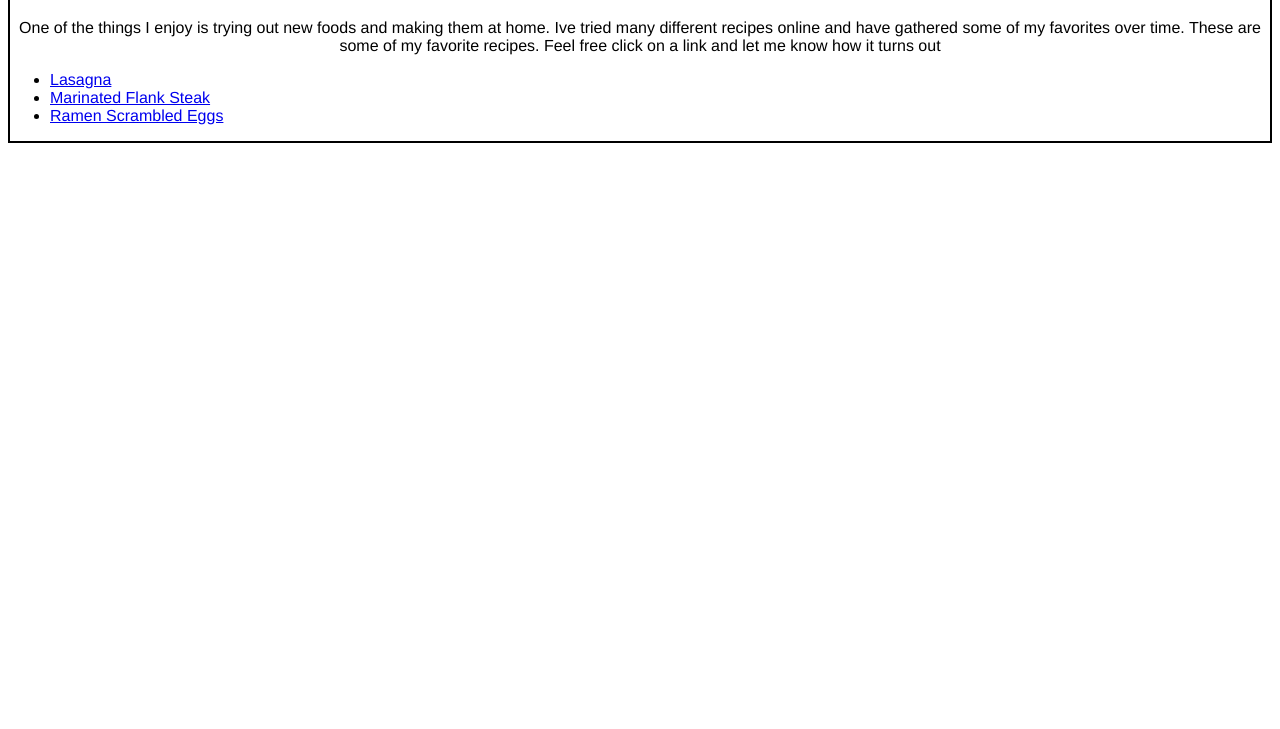
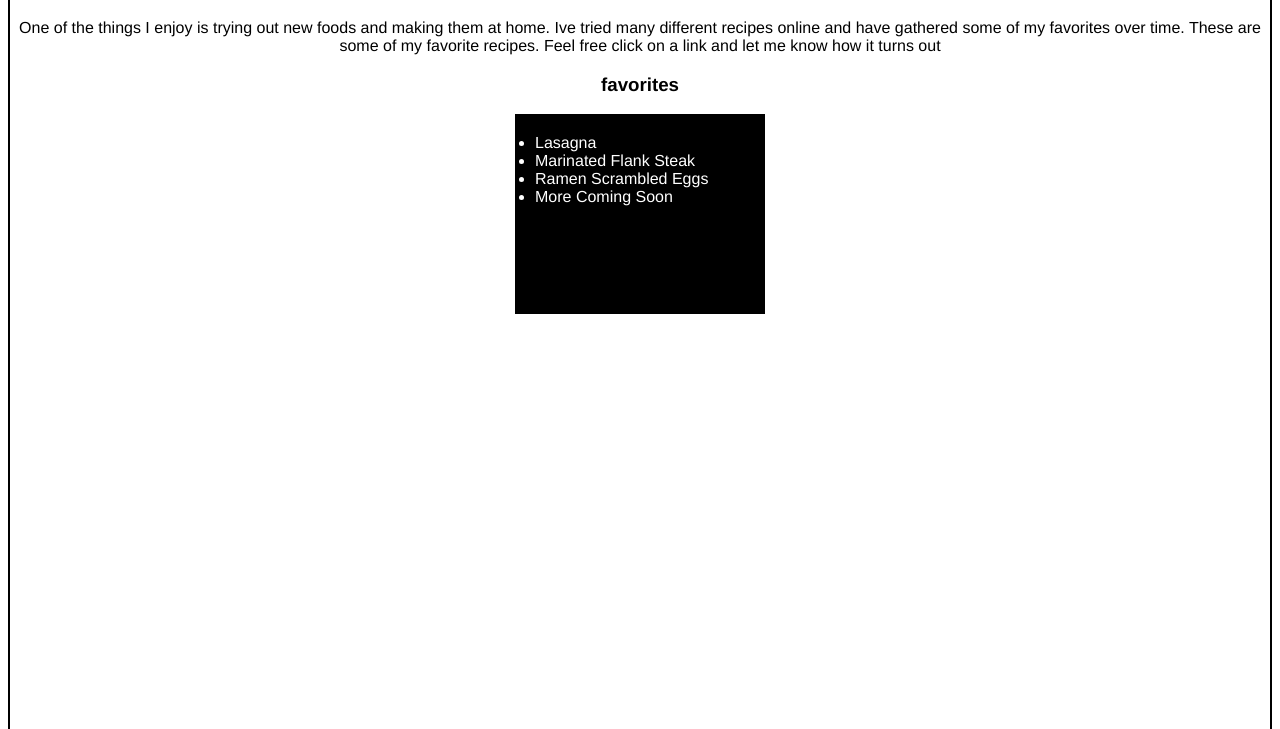
Before and after one commit to jts1112/odin-recipes, a plain HTML site: page index.html in a window 1280 px wide. Shown: the part 71-800 px from the top of the page. Drawn offline with Linux system fonts and the light colour scheme.

Commit message:
Add styling to index.html

```diff
--- a/index.html
+++ b/index.html
@@ -10,7 +10,9 @@
     <h1>Jack Recipes</h1>
     <p>One of the things I enjoy is trying out new foods and making them at home. Ive tried many different recipes online and have
         gathered some of my favorites over time. These are some of my favorite recipes. Feel free click on a link and let me know how it turns out</p>
-    <ul>
+    <h3>favorites</h3>
+    <div class="favorites"></div>
+        <ul class="recipes">
             <li>
                 <a href="recipes/lasagna.html">Lasagna</a>
             </li>
@@ -20,6 +22,10 @@
             <li>
                 <a href="recipes/ramen.html">Ramen Scrambled Eggs</a>
             </li>
+            <li>
+                More Coming Soon
+            </li>
         </ul>
+    </div>
 </body>
 </html>
--- a/styles.css
+++ b/styles.css
@@ -1,11 +1,39 @@
+* {
+    box-sizing: border-box;
+}
+
 body{
     border-color: black;
     border-style: solid;
     border-width: 2px;
     text-align: center;
     font-family: 'Franklin Gothic Medium', 'Arial Narrow', Arial, sans-serif;
+    height: 2000px;
 }
 
 li {
     text-align: left;
 }
+
+.favorites {
+    background-color: aqua;
+}
+
+.recipes {
+    background-color: black;
+    color: white;
+    width: 250px;
+    height: 200px;
+    padding: 20px 20px;
+    margin: 0 auto;
+}
+
+a:visited, a:link {
+    color: white;
+    text-decoration: none;
+}
+
+a:hover, a:active {
+    color: white;
+    text-decoration: line-through;
+}
```
Lines whose indentation alone changed are shown as unchanged.
